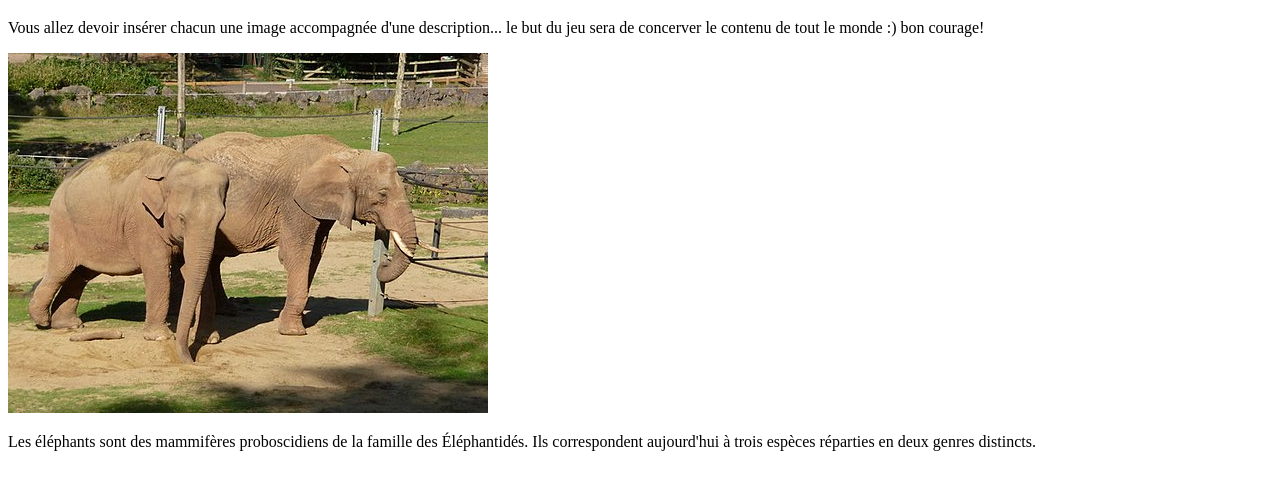
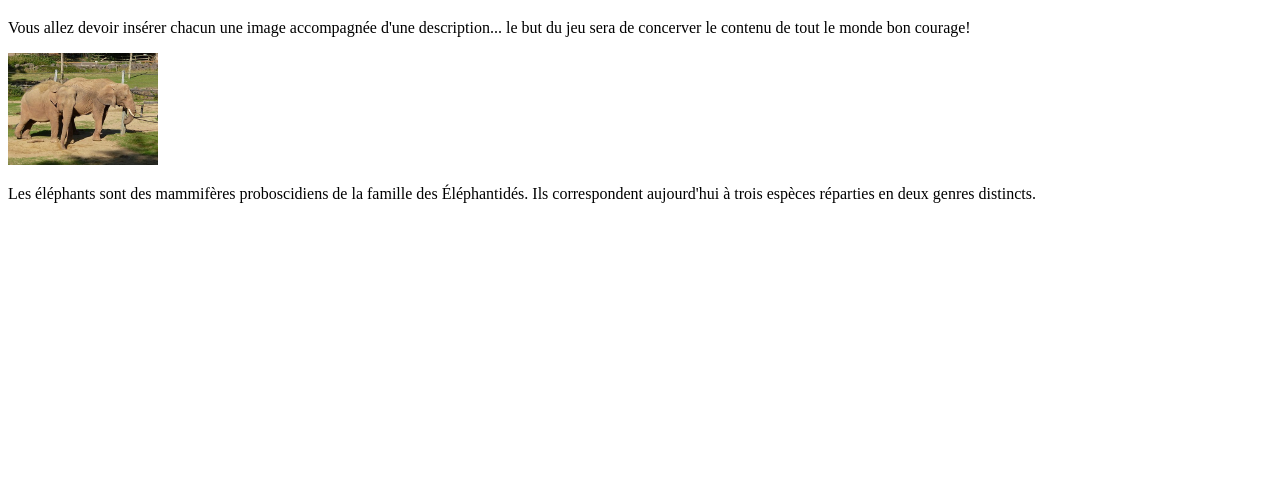
Before and after one commit to SylvainB59/404testConflit, a plain HTML site: page index.html in a window 1280 px wide. Shown: the part 61-550 px from the top of the page. Drawn offline with Linux system fonts and the light colour scheme.

Commit message:
modif 16h30

```diff
--- a/index.html
+++ b/index.html
@@ -10,11 +10,11 @@
 
     <p>
         Vous allez devoir insérer chacun une image accompagnée d'une description...
-        le but du jeu sera de concerver le contenu de tout le monde :)
+        le but du jeu sera de concerver le contenu de tout le monde
         bon courage!
     </p>
-<img src="./elephant.jpeg" alt="
-"><br>
+<img src="./elephant.jpeg" alt="Les Elephants" width="150"><br>
+
 <p>Les éléphants sont des mammifères proboscidiens de la famille des Éléphantidés. Ils correspondent aujourd'hui à trois espèces réparties en deux genres distincts.</p>
 
 
```
